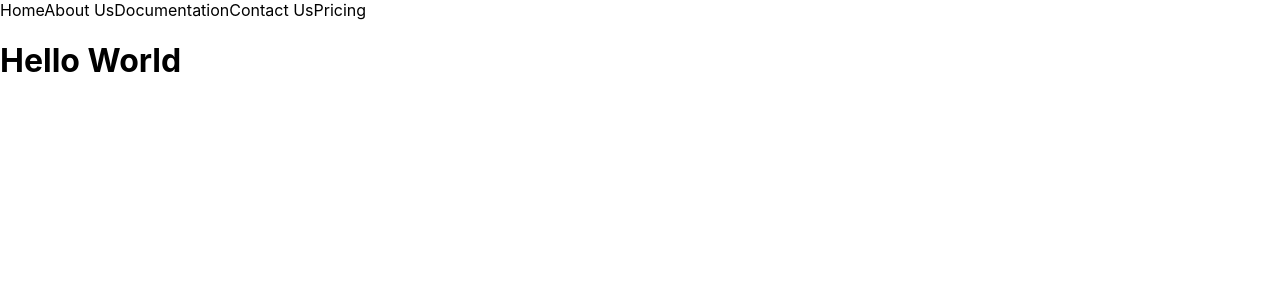
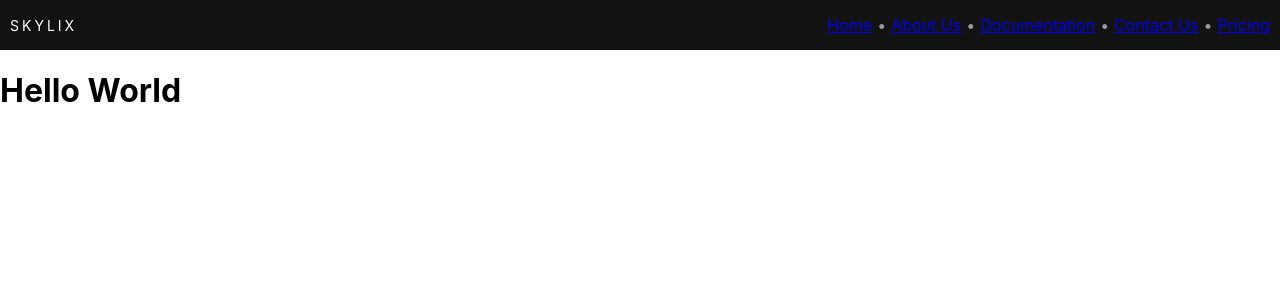
Before and after one commit to SkylixGH/Website, a Next.js app: page / in a window 1280 px wide. Shown: the top 300 px of the page. Built offline with nearby package versions, Linux system fonts and the light colour scheme.

Commit message:
uix: Updated nav

```diff
--- /dev/null
+++ b/components/nav/Nav.module.scss
@@ -0,0 +1,32 @@
+@import "../../styles/theme";
+
+.root {
+  display: flex;
+  background: $layer1;
+  color: $text1;
+  width: 100vw;
+  height: 50px;
+  align-items: center;
+  justify-content: space-between;
+  padding: 10px;
+}
+
+.links {
+  display: flex;
+  gap: 5px;
+}
+
+.logo {
+  font-size: 14px;
+
+  a {
+    color: $text3;
+    transition: 100ms;
+    text-decoration: none;
+    letter-spacing: 3px;
+
+    &:hover {
+      color: $text1;
+    }
+  }
+}
--- a/components/nav/Nav.tsx
+++ b/components/nav/Nav.tsx
@@ -4,6 +4,7 @@ import enLang from "../_locale/nav/en";
 import ruLang from "../_locale/nav/ru";
 import { useRouter } from "next/router";
 import { languageOptions } from "../../pages/_app";
+import styles from "./Nav.module.scss";
 
 const languages = {
     en: { ...enLang },
@@ -23,12 +24,24 @@ export default function Nav() {
     ]
 
     return (
-        <div>
-            <div>{ links.map((link) => (
-                <Link href={link.href} key={`desktop-${link.href}`}>
-                    <a>{link.label}</a>
+        <div className={styles.root}>
+            <div className={styles.logo}>
+                <Link href="/">
+                    <a>SKYLIX</a>
                 </Link>
-            )) }</div>
+            </div>
+
+            <div className={styles.links}>{ links.map((link, index) => {
+                return (
+                    <>
+                        <Link href={link.href} key={`desktop-${link.href}`}>
+                            <a>{link.label}</a>
+                        </Link>
+
+                        { index !== links.length - 1 && <span>•</span> }
+                    </>
+                );
+            }) }</div>
         </div>
     );
 }
--- a/styles/globals.css
+++ b/styles/globals.css
@@ -6,11 +6,6 @@ body {
     Ubuntu, Cantarell, Fira Sans, Droid Sans, Helvetica Neue, sans-serif;
 }
 
-a {
-  color: inherit;
-  text-decoration: none;
-}
-
 * {
   box-sizing: border-box;
 }
--- /dev/null
+++ b/styles/theme.scss
@@ -0,0 +1,31 @@
+/**
+ * This is a dark theme
+ */
+
+$layer1: #121212;
+$layer2: #1d1d1d;
+$layer3: #2e2e2e;
+$layer4: #3f3f3f;
+$layer5: #505050;
+$layer6: #616161;
+$layer7: #717171;
+$layer8: #828282;
+
+$dynamic1: rgba(255, 255, 255, 0.05);
+$dynamic2: rgba(255, 255, 255, 0.1);
+$dynamic3: rgba(255, 255, 255, 0.15);
+$dynamic4: rgba(255, 255, 255, 0.2);
+$dynamic5: rgba(255, 255, 255, 0.25);
+$dynamic6: rgba(255, 255, 255, 0.3);
+$dynamic7: rgba(255, 255, 255, 0.35);
+$dynamic8: rgba(255, 255, 255, 0.4);
+
+$text1: #999;
+$text2: #f1f1f1;
+$text3: #fff;
+
+$accent1: #999;
+$accent2: #fff;
+
+$shadow1: rgba(0, 0, 0, 0.1);
+$shadow2: rgba(0, 0, 0, 0.2);
```
